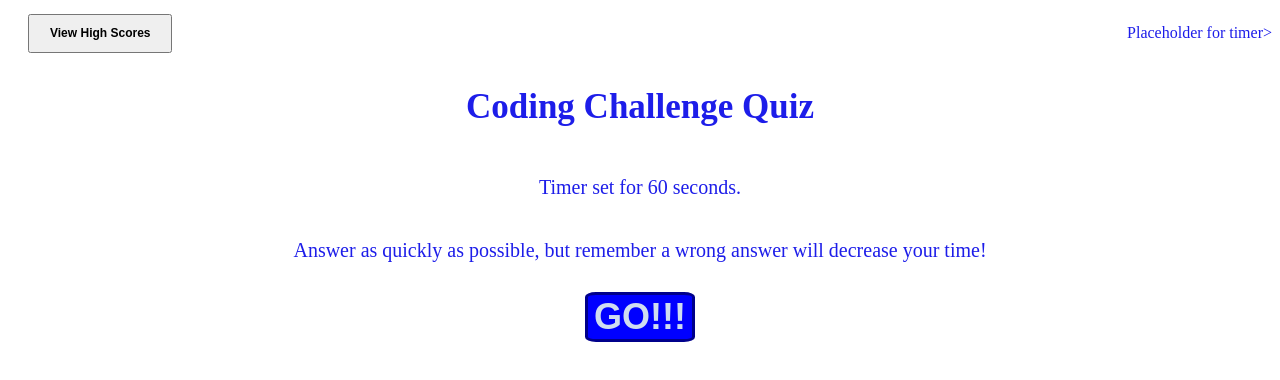
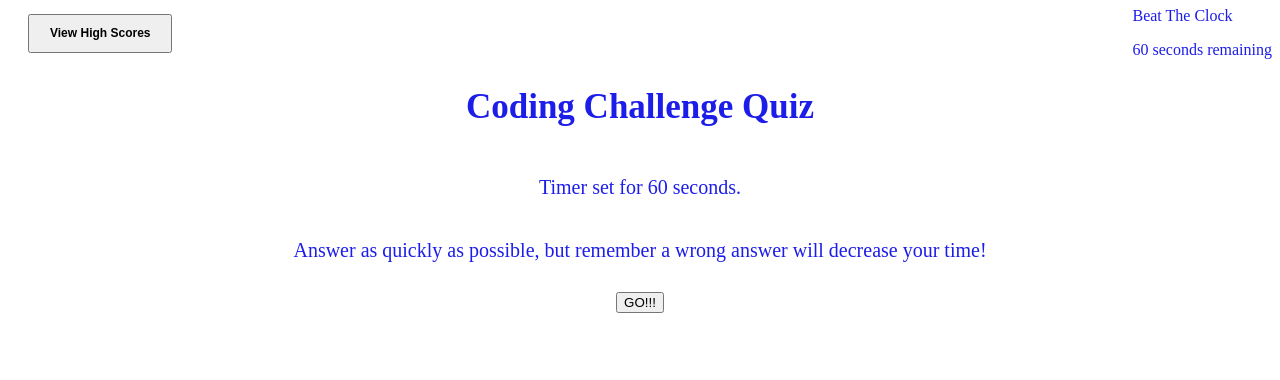
Before and after one commit to EricksonVIK/Coding-Quiz, a plain HTML site: page index.html in a window 1280 px wide. Drawn offline with Linux system fonts and the light colour scheme.

Commit message:
committing initial timer function

```diff
--- a/assets/JS/script.js
+++ b/assets/JS/script.js
@@ -0,0 +1,39 @@
+// selecting timer parent "div"
+var timerDiv = document.getElementById('timer');
+// creating timer "p"
+var timerClock = document.createElement("p");
+timerClock.textContent = (countdown());
+// adding the timer clock to the div
+timerDiv.appendChild(timerClock);
+
+var startButton = document.querySelector("#go-Button");
+
+// why are these console logs null?
+console.log(startButton);
+console.dir(startButton);
+startButton.addEventListener("click", countdown());
+
+
+// timer function
+function countdown(){
+
+    var timeLeft=60;
+
+    var timedInterval = setInterval(function (){
+    if (timeLeft > 1 ){
+        timerClock.textContent = timeLeft + " seconds remaining ";
+        timeLeft --;
+    } else if (timeLeft === 1) {
+        timerClock.textContent = timeLeft + " second remaining ";
+    } else {
+        // go to final page
+        timerClock.textContent = ""};
+        clearInterval(timedInterval);
+    }, 1000);
+
+};
+
+// countdown();
+// function display for appended questions?
+
+// variable question 1, ...
--- a/index.html
+++ b/index.html
@@ -14,8 +14,8 @@
         <!-- left of header -->
         <button>View High Scores</button>
         <!-- append a timer with javascript - right of header -->
-        <div>
-            <p>Placeholder for timer>
+        <div id="timer">
+            <p>Beat The Clock</p>
         </div>
     </header>
     <section>
@@ -24,7 +24,10 @@
             <p>Timer set for 60 seconds.</p>
             <p>Answer as quickly as possible, but remember a wrong answer will decrease your time!</p>
         </div>
-        <button class="go" >GO!!!</button>
+        <button class="go-Button" type="submit">
+            GO!!!
+        </button>
     </section>
+    <script src="./assets/JS/script.js"></script>
     </body>
 </html>
```
